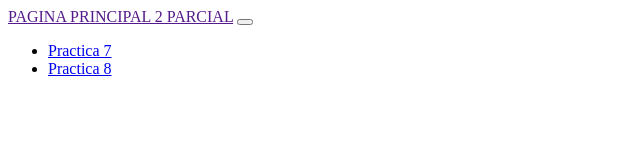
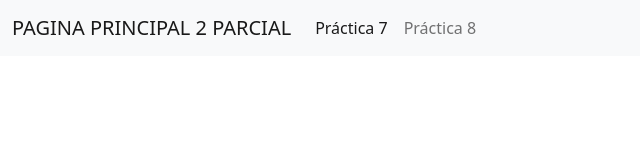
Before and after one commit to Lilycont/Practica_1_SistemasGeo, a website: page menu2.html in a window 1280 px wide. Shown: the whole page, without its empty margins (0-640 px from the left). Drawn offline with nearby package versions, Linux system fonts and the light colour scheme.

Commit message:
cambio de menu

```diff
--- a/menu2.html
+++ b/menu2.html
@@ -4,6 +4,7 @@
     <meta charset="UTF-8">
     <meta http-equiv="X-UA-Compatible" content="IE=edge">
     <meta name="viewport" content="width=device-width, initial-scale=1.0">
+    <link href="https://cdn.jsdelivr.net/npm/bootstrap@5.0.0-beta2/dist/css/bootstrap.min.css" rel="stylesheet" integrity="sha384-BmbxuPwQa2lc/FVzBcNJ7UAyJxM6wuqIj61tLrc4wSX0szH/Ev+nYRRuWlolflfl" crossorigin="anonymous">
     <title>Document</title>
 </head>
 <body>
@@ -17,10 +18,10 @@
           <div class="collapse navbar-collapse" id="">
             <ul class="navbar-nav">
               <li class="nav-item">
-                <a class="nav-link active" aria-current="page" href="./Practica7.html">Practica 7</a>
+                <a class="nav-link active" aria-current="page" href="./Practica7.html">Práctica 7</a>
               </li>
               <li class="nav-item">
-                <a class="nav-link" href="./practica8.html">Practica 8</a>
+                <a class="nav-link" href="./practica8.html">Práctica 8</a>
               </li>
 
 
```
